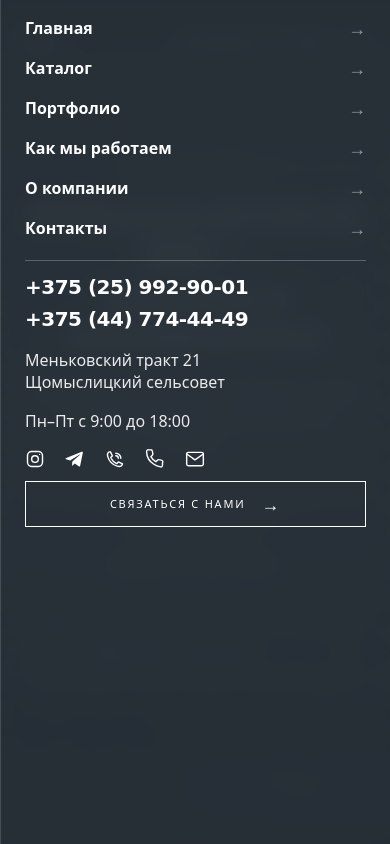
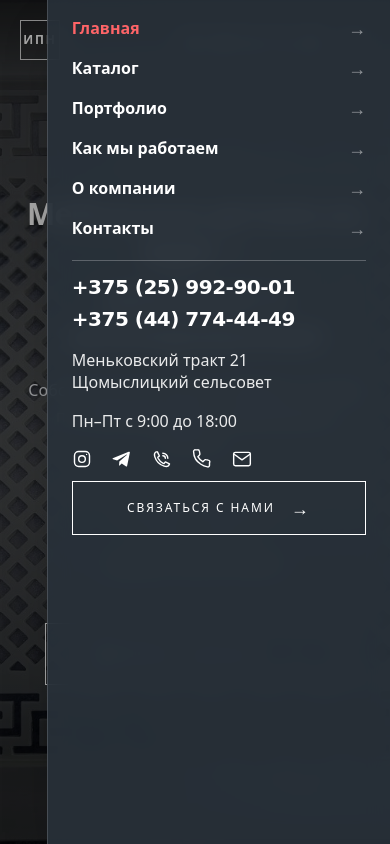
Before and after one commit to IljaBelousow/naumovich-site, a Next.js app: page / in a window 390 px wide. Both pictures are taken after a click on the button "Открыть меню". Shown: the top 844 px of the page. Built offline with nearby package versions, Linux system fonts and the light colour scheme.

Commit message:
Fix mobile menu dismissal and active navigation styling

```diff
--- a/src/components/Header.tsx
+++ b/src/components/Header.tsx
@@ -16,7 +16,8 @@ const navigation = [
 export default function Header() {
   const [mobileMenuOpen, setMobileMenuOpen] = useState(false);
   const [scrolled, setScrolled] = useState(false);
-  const isHome = usePathname() === "/";
+  const pathname = usePathname();
+  const isHome = pathname === "/";
 
   useEffect(() => {
     const handleScroll = () => setScrolled(window.scrollY > 24);
@@ -94,14 +95,14 @@ export default function Header() {
               onClick={() => setMobileMenuOpen(false)}
               className="absolute inset-0 h-full w-full cursor-pointer bg-black/35"
             />
-            <aside className="absolute inset-y-0 right-0 flex h-[100dvh] w-full max-w-md flex-col justify-start gap-2 overflow-hidden border-l border-white/15 bg-[#29313a]/90 px-6 py-2 text-white shadow-2xl backdrop-blur-md sm:px-8 sm:py-3">
+            <aside className="absolute inset-y-0 right-0 flex h-[100dvh] w-[min(88vw,28rem)] flex-col justify-start gap-2 overflow-y-auto overscroll-contain border-l border-white/15 bg-[#29313a]/90 px-6 py-2 text-white shadow-2xl backdrop-blur-md sm:px-8 sm:py-3">
                             <nav aria-label="Основные разделы сайта" className="shrink-0 border-b border-white/25 pb-3">
                 {navigation.map((item) => (
                   <Link
                     key={item.name}
                     href={item.href}
                     onClick={() => setMobileMenuOpen(false)}
-                    className="group flex items-center justify-between py-1.5 text-base font-semibold transition-colors hover:text-white/70"
+                    className={`group flex items-center justify-between py-1.5 text-base font-semibold transition-colors hover:text-white/70 ${pathname === item.href || (item.href !== "/" && pathname.startsWith(`${item.href}/`)) ? "text-red-400" : "text-white"}`}
                   >
                     <span>{item.name}</span>
                     <span aria-hidden="true" className="text-lg text-white/50 transition-transform group-hover:translate-x-1">→</span>
@@ -146,7 +147,7 @@ export default function Header() {
               <Link
                 href="/contacts"
                 onClick={() => setMobileMenuOpen(false)}
-                className="group inline-flex min-h-11 w-full shrink-0 cursor-pointer items-center justify-center gap-4 border border-white bg-transparent px-6 py-2 text-center text-[11px] font-medium uppercase tracking-[0.16em] text-white transition-all duration-300 hover:bg-white hover:text-gray-900 focus-visible:outline-none focus-visible:ring-2 focus-visible:ring-white focus-visible:ring-offset-2 focus-visible:ring-offset-gray-900"
+                className="group inline-flex min-h-12 w-full shrink-0 cursor-pointer items-center justify-center gap-4 border border-white bg-transparent px-7 py-3 text-center text-xs font-medium uppercase tracking-[0.16em] text-white transition-all duration-300 hover:bg-white hover:text-gray-900 focus-visible:outline-none focus-visible:ring-2 focus-visible:ring-white focus-visible:ring-offset-2 focus-visible:ring-offset-gray-900"
               >
                 Связаться с нами <span aria-hidden="true" className="text-lg transition-transform duration-300 group-hover:translate-x-1">→</span>
               </Link>
```
